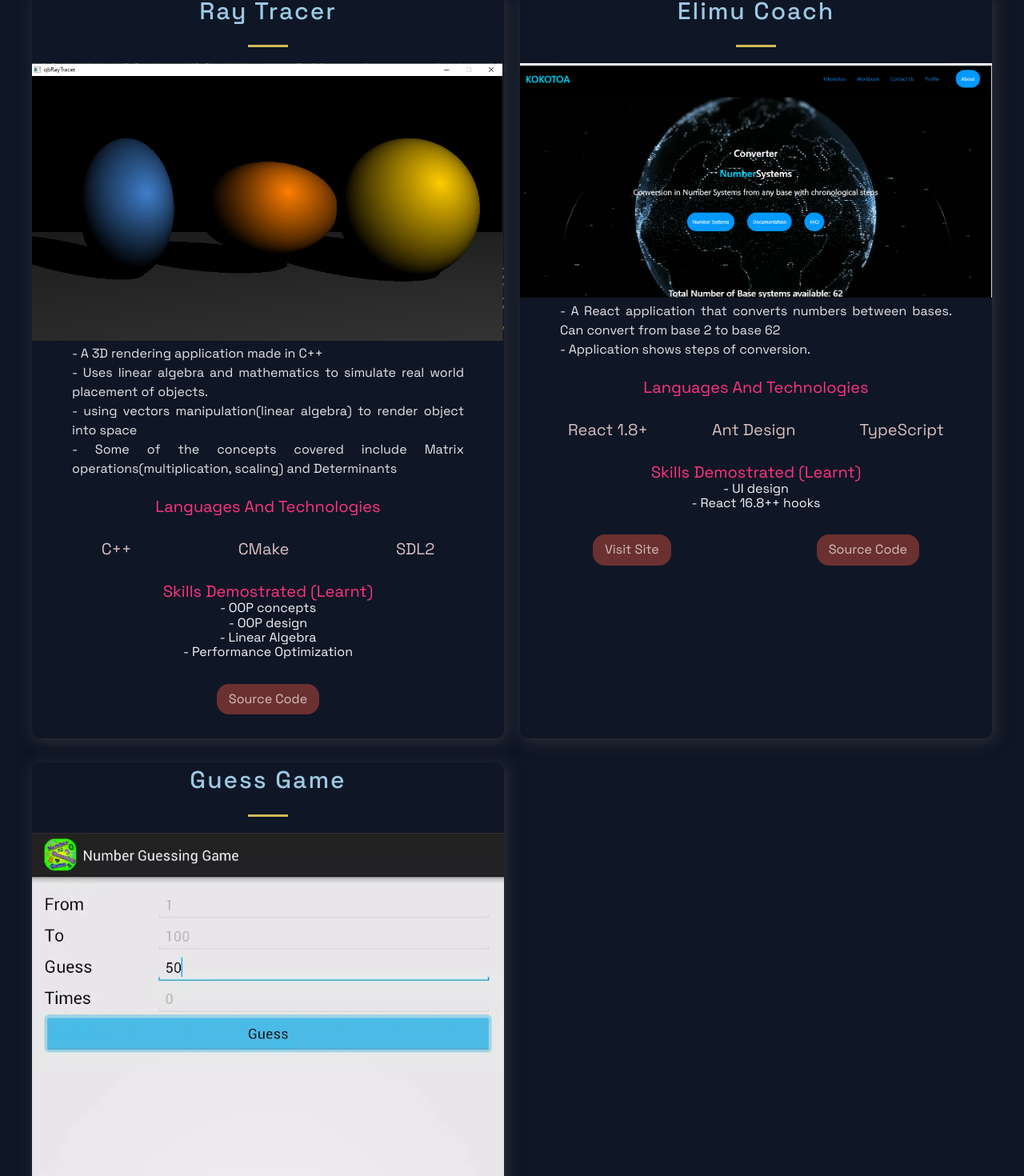
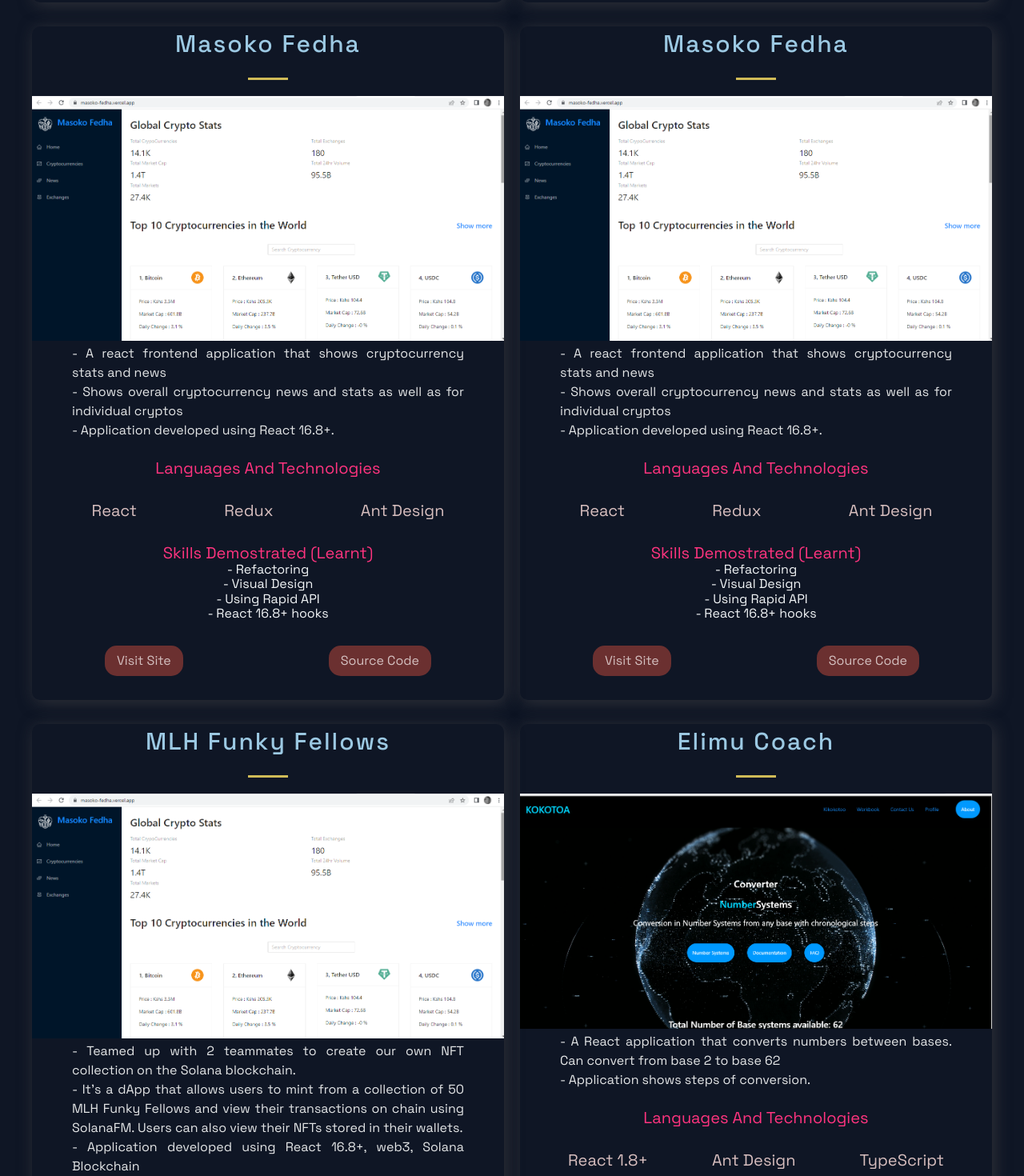
Before and after one commit to samuelmaina/portifolio, a Next.js app: page / in a window 1280 px wide. Shown: the part 2964-4434 px from the top of the page at 80% size. Built offline with nearby package versions, Linux system fonts and the light colour scheme; no server answers.

Commit message:
Added the funky fellow project

```diff
--- a/src/constants/constants.js
+++ b/src/constants/constants.js
@@ -20,7 +20,7 @@ export const projects = [
       "Dependancy Injection",
     ],
     source: "https://github.com/samuelmaina/sokoni",
-    // visit: "https://sm-online-shop.herokuapp.com/",
+    visit: "https://node-hosting-378518-rytjrjqyua-uc.a.run.app",
     id: 0,
   },
   {
@@ -72,6 +72,25 @@ export const projects = [
     id: 7,
   },
   {
+    title: "Ray Tracer",
+    description: [
+      "A 3D rendering application made in C++",
+      "Uses linear algebra and mathematics to simulate real world placement of objects.",
+      "using vectors manipulation(linear algebra) to render object into space",
+      "Some of the concepts covered include Matrix operations(multiplication, scaling) and Determinants ",
+    ],
+    images: ["/images/raytracer.png"],
+    tags: ["C++", "CMake", "SDL2"],
+    skills: [
+      "OOP concepts",
+      "OOP design",
+      "Linear Algebra",
+      "Performance Optimization",
+    ],
+    source: "https://github.com/samuelmaina/ray-tracer",
+    id: 3,
+  },
+  {
     title: "Masoko Fedha",
     description: [
       "A react frontend application that shows cryptocurrency stats and news",
@@ -91,23 +110,37 @@ export const projects = [
     id: 2,
   },
   {
-    title: "Ray Tracer",
+    title: "Masoko Fedha",
     description: [
-      "A 3D rendering application made in C++",
-      "Uses linear algebra and mathematics to simulate real world placement of objects.",
-      "using vectors manipulation(linear algebra) to render object into space",
-      "Some of the concepts covered include Matrix operations(multiplication, scaling) and Determinants ",
+      "A react frontend application that shows cryptocurrency stats and news",
+      "Shows overall cryptocurrency news and stats as well as for individual cryptos",
+      "Application developed using React 16.8+.",
     ],
-    images: ["/images/raytracer.png"],
-    tags: ["C++", "CMake", "SDL2"],
+    images: ["/images/masoko_5.png"],
+    tags: ["React", "Redux", "Ant Design"],
     skills: [
-      "OOP concepts",
-      "OOP design",
-      "Linear Algebra",
-      "Performance Optimization",
+      "Refactoring",
+      "Visual Design",
+      "Using Rapid API",
+      "React 16.8+ hooks",
     ],
-    source: "https://github.com/samuelmaina/ray-tracer",
-    id: 3,
+    source: "https://github.com/samuelmaina/masoko-fedha",
+    visit: "https://masoko-fedha.vercel.app/",
+    id: 2,
+  },
+  {
+    title: "MLH Funky Fellows",
+    description: [
+      "Teamed up with 2 teammates to create our own NFT collection on the Solana blockchain.",
+      "It's a dApp that allows users to mint from a collection of 50 MLH Funky Fellows and view their transactions on chain using SolanaFM. Users can also view their NFTs stored in their wallets.",
+      "Application developed using React 16.8+, web3, Solana Blockchain",
+    ],
+    images: ["/images/masoko_5.png"],
+    tags: ["React", "Web 3", "Chakra UI"],
+    skills: ["web 3"],
+    source: "https://github.com/samuelmaina/mlh-nft-mint",
+    visit: "https://devpost.com/software/mlh-funky-fellows",
+    id: 7,
   },
 
   {
```
Also changed, not shown: public/images/funky_fellows.png (added).
